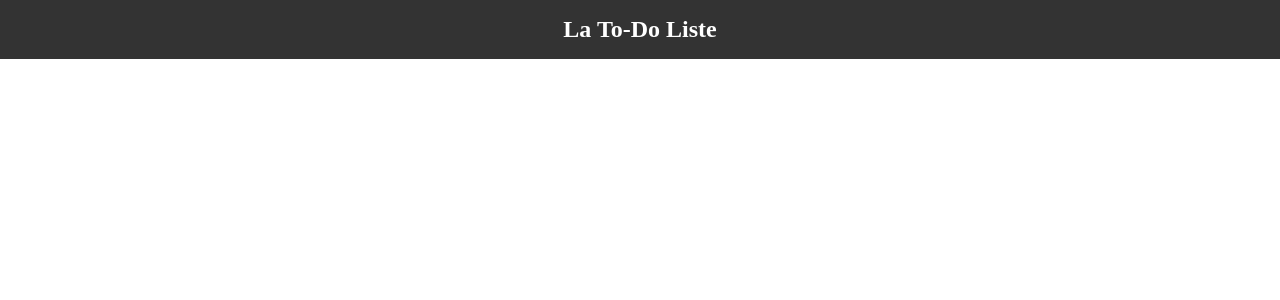
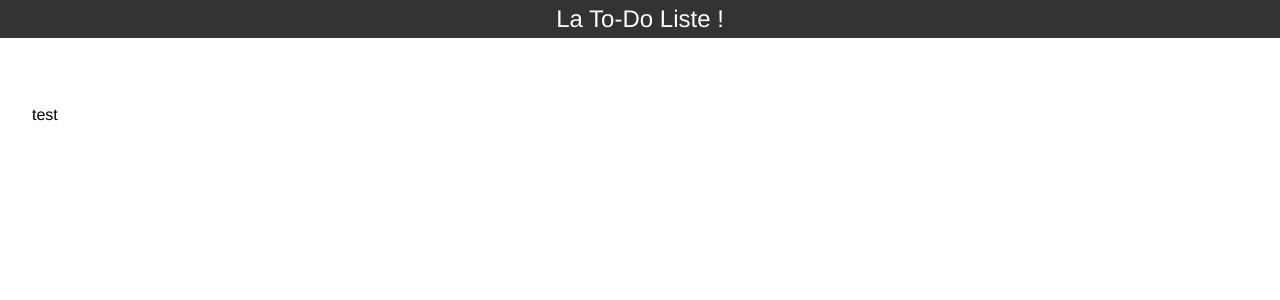
Before and after one commit to fdacheux/todo-list_vue3-project, a Vue app: page / in a window 1280 px wide. Shown: the top 300 px of the page. Built offline with nearby package versions, Linux system fonts and the light colour scheme.

Commit message:
feat(header): improve style for header

```diff
--- a/src/components/Header/HeaderItem.vue
+++ b/src/components/Header/HeaderItem.vue
@@ -2,7 +2,7 @@
 
 <template>
   <header class="header">
-    <h1 class="main-title">La To-Do Liste</h1>
+    <h1 class="main-title">La To-Do Liste !</h1>
   </header>
 </template>
 
--- a/src/main.ts
+++ b/src/main.ts
@@ -1,5 +1,5 @@
 import { createApp } from "vue";
-
+import "../src/style/main.css";
 import App from "./App.vue";
 
 const app = createApp(App);
--- a/src/style/base.css
+++ b/src/style/base.css
@@ -18,3 +18,7 @@ body {
   -webkit-font-smoothing: antialiased;
   -moz-osx-font-smoothing: grayscale;
 }
+
+main{
+  margin-top: 70px;
+}
--- a/src/style/main.css
+++ b/src/style/main.css
@@ -9,27 +9,6 @@
 }
 
 a,
-.green {
+li {
   text-decoration: none;
-  color: hsla(160, 100%, 37%, 1);
-  transition: 0.4s;
 }
-
-@media (hover: hover) {
-  a:hover {
-    background-color: hsla(160, 100%, 37%, 0.2);
-  }
-}
-
-@media (min-width: 1024px) {
-  body {
-    display: flex;
-    place-items: center;
-  }
-
-  #app {
-    display: grid;
-    grid-template-columns: 1fr 1fr;
-    padding: 0 2rem;
-  }
-}
```
